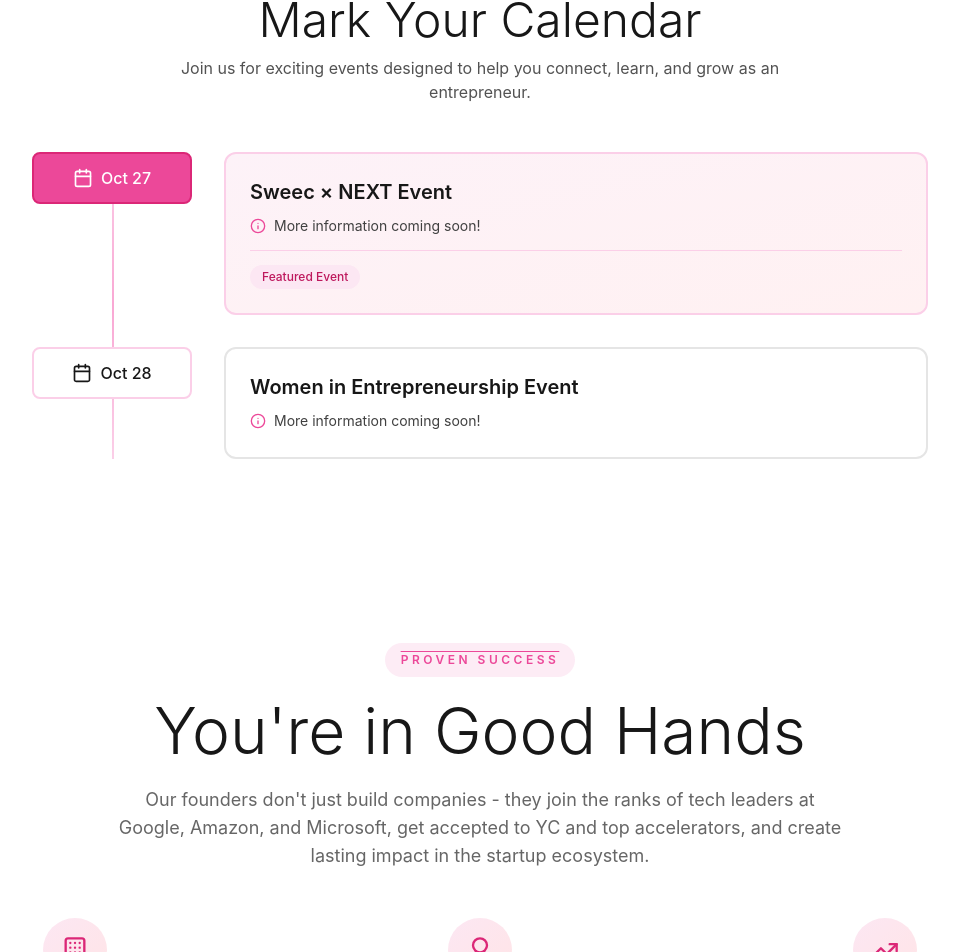
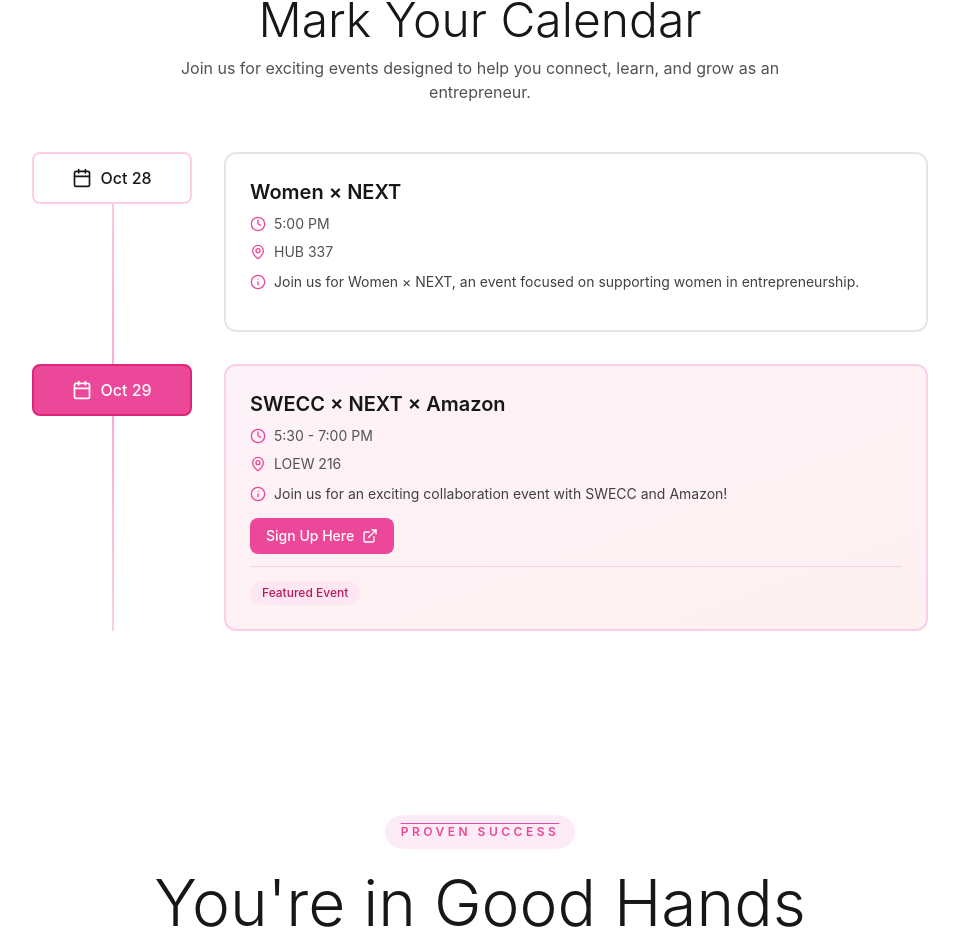
Before and after one commit to v-kliu/dubhacks-next, a React (Create React App) app: page / in a window 1280 px wide. Shown: the part 3684-4636 px from the top of the page, without its empty margins (160-1119 px from the left). Built offline with nearby package versions, Linux system fonts and the light colour scheme.

Commit message:
updated upcoming events

```diff
--- a/src/components/UpcomingEventsSection.tsx
+++ b/src/components/UpcomingEventsSection.tsx
@@ -1,30 +1,38 @@
 import React from 'react';
 import { motion } from 'framer-motion';
-import { Calendar, MapPin, Info } from 'lucide-react';
+import { Calendar, MapPin, Info, Clock, ExternalLink } from 'lucide-react';
 
 interface Event {
   date: string;
   displayDate: string;
   title: string;
+  time?: string;
   location?: string;
   description: string;
+  signUpLink?: string;
   highlight?: boolean;
 }
 
 const UpcomingEventsSection: React.FC = () => {
   const events: Event[] = [
     {
-      date: '2025-10-27',
-      displayDate: 'Oct 27',
-      title: 'Sweec × NEXT Event',
-      description: 'More information coming soon!',
-      highlight: true
+      date: '2024-10-28',
+      displayDate: 'Oct 28',
+      title: 'Women × NEXT',
+      time: '5:00 PM',
+      location: 'HUB 337',
+      description: 'Join us for Women × NEXT, an event focused on supporting women in entrepreneurship.',
+      highlight: false
     },
     {
-      date: '2025-10-28',
-      displayDate: 'Oct 28',
-      title: 'Women in Entrepreneurship Event',
-      description: 'More information coming soon!'
+      date: '2024-10-29',
+      displayDate: 'Oct 29',
+      title: 'SWECC × NEXT × Amazon',
+      time: '5:30 - 7:00 PM',
+      location: 'LOEW 216',
+      description: 'Join us for an exciting collaboration event with SWECC and Amazon!',
+      signUpLink: 'https://docs.google.com/forms/d/e/1FAIpQLSfgIcExr8lG9lvdcMnH5ceVN35xaEGexWrOiLyVaN_E05UCyg/viewform?usp=send_form',
+      highlight: true
     }
   ];
 
@@ -89,6 +97,13 @@
                         {event.title}
                       </h3>
 
+                      {event.time && (
+                        <div className="flex items-center text-neutral-600 mb-2">
+                          <Clock size={16} className="mr-2 text-primary-500" />
+                          <span className="text-sm">{event.time}</span>
+                        </div>
+                      )}
+
                       {event.location && (
                         <div className="flex items-center text-neutral-600 mb-2">
                           <MapPin size={16} className="mr-2 text-primary-500" />
@@ -96,12 +111,24 @@
                         </div>
                       )}
 
-                      <div className="flex items-start text-neutral-700">
+                      <div className="flex items-start text-neutral-700 mb-3">
                         <Info size={16} className="mr-2 mt-1 text-primary-500 flex-shrink-0" />
                         <p className="text-sm leading-relaxed">
                           {event.description}
                         </p>
                       </div>
+
+                      {event.signUpLink && (
+                        <a
+                          href={event.signUpLink}
+                          target="_blank"
+                          rel="noopener noreferrer"
+                          className="inline-flex items-center gap-2 px-4 py-2 bg-primary-500 hover:bg-primary-600 text-white text-sm font-medium rounded-lg transition-colors duration-200"
+                        >
+                          Sign Up Here
+                          <ExternalLink size={16} />
+                        </a>
+                      )}
 
                       {event.highlight && (
                         <div className="mt-3 pt-3 border-t border-primary-200">
```
